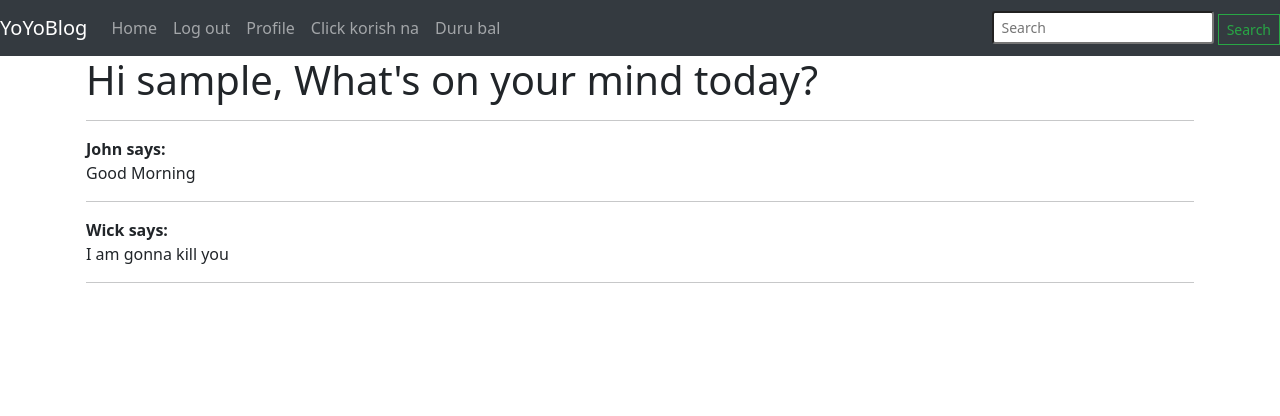
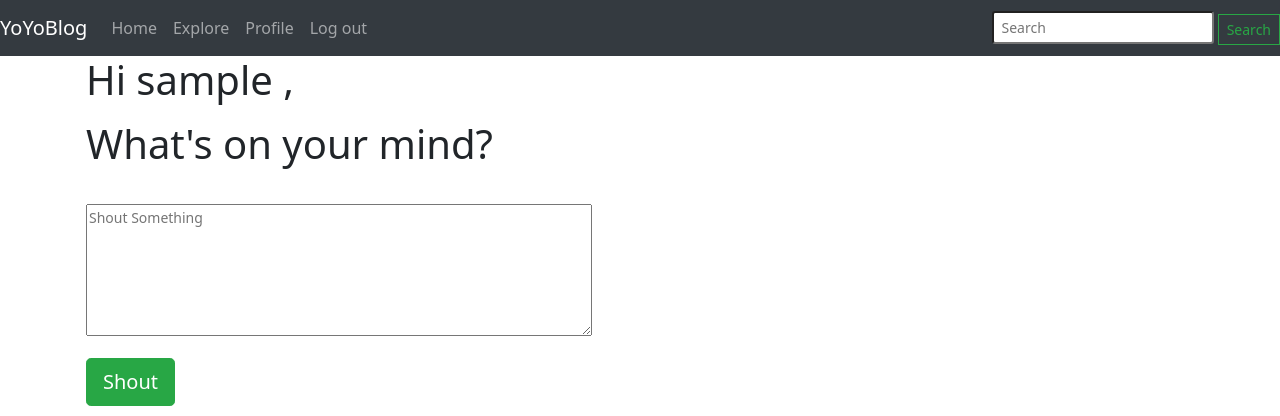
Before and after one commit to MahabubArafat/YoYoBlog, a Flask app: page / in a window 1280 px wide. Shown: the top 416 px of the page. Before the commit the page ends 283 px from the top, so only its background shows below. Run offline with Flask 2, Linux system fonts and the light colour scheme; a user stored in the database is signed in; tables that the repository leaves empty hold one stand-in row (values such as "Sample post"); some libraries are stand-ins or nearby versions.

Commit message:
added pagination,posting,post rendering in index,explore and profile

```diff
--- a/app/forms.py
+++ b/app/forms.py
@@ -54,3 +54,10 @@ class EditProfileForm(FlaskForm):
             user = User.query.filter_by(username=username.data).first()
             if user is not None:
                 raise ValidationError("Username Taken, Please Use Another Username")
+
+
+class PostForm(FlaskForm):
+    post = TextAreaField(
+        "What's on your mind?", validators=[DataRequired(), Length(min=1, max=300)]
+    )
+    submit = SubmitField("Shout")
--- a/app/routes.py
+++ b/app/routes.py
@@ -3,7 +3,7 @@ from flask import render_template, flash, redirect, url_for, request
 from werkzeug.urls import url_parse
 from flask_login import current_user, login_user, logout_user, login_required
 from app import app, db
-from app.forms import LoginForm, RegistrationForm, EditProfileForm
+from app.forms import LoginForm, RegistrationForm, EditProfileForm, PostForm
 from app.models import User, Post
 
 
@@ -14,17 +14,38 @@ def before_request():
         db.session.commit()
 
 
-@app.route("/")
-@app.route("/index")
+@app.route("/", methods=["GET", "POST"])
+@app.route("/index", methods=["GET", "POST"])
 @login_required
 # this is how we can add multiple routes or links or paths for an function or page
 # and serial of decoratores in flask specially app.routes are very important to be in first in order
 def index():
-    posts = [
-        {"author": {"username": "John"}, "body": "Good Morning"},
-        {"author": {"username": "Wick"}, "body": "I am gonna kill you"},
-    ]
-    return render_template("index.html", title="Home", posts=posts)
+    form = PostForm()
+    if form.validate_on_submit():
+        post = Post(body=form.post.data, author=current_user)
+        db.session.add(post)
+        db.session.commit()
+        flash("You Just Shouted in YoYoBlog")
+        return redirect(url_for("index"))
+
+    page = request.args.get("page", 1, type=int)
+    posts = current_user.followed_posts().paginate(
+        page, app.config["POSTS_PER_PAGE"], False
+    )
+    # for pagination of blog posts, tail .all() na die eivabe dite hoise
+    # paginate sequence (page number, num of items perpage,will it show an error when page not found?->False disi mane error dibe na,empty page dibe)
+    next_url = url_for("index", page=posts.next_num) if posts.has_next else None
+    prev_url = url_for("index", page=posts.prev_num) if posts.has_prev else None
+    # mane next and previous page number uprer oi posts ja paisi paginate query theke nibe, ar jodi paginate empty list return kore then amra next page value None dilam, jeno jeita nai oita show na kore.
+    return render_template(
+        "index.html",
+        title="Home",
+        posts=posts.items,
+        form=form,
+        next_url=next_url,
+        prev_url=prev_url,
+    )
+    # posts er pore .items lagate hoise karon paginate query items akare dey result, list akare dey na ager moto
 
 
 # adding onek boro string in return
@@ -43,6 +64,29 @@ def index():
 # """
 
 # mane ''' ei 3ta die onek boro string o return kora jay''' jantam e na bal
+
+
+@app.route("/explore")
+@login_required
+def explore():
+    page = request.args.get("page", 1, type=int)
+    # request.args.get(what is term looking for,default,type of the argument)
+    posts = Post.query.order_by(Post.timestamp.desc()).paginate(
+        page, app.config["POSTS_PER_PAGE"], False
+    )
+    # eivabe query korar reason upore
+    next_url = url_for("explore", page=posts.next_num) if posts.has_next else None
+    prev_url = url_for("explore", page=posts.prev_num) if posts.has_prev else None
+    # print(type(posts.items))--> becomes list
+    # print(len(posts.items)) per page item je koyta oitay dey
+    # print(posts.next_num, posts.prev_num)
+    return render_template(
+        "index.html",
+        title="Explore",
+        posts=posts.items,
+        next_url=next_url,
+        prev_url=prev_url,
+    )
 
 
 @app.route("/login", methods=["GET", "POST"])
@@ -102,7 +146,7 @@ def register():
 @login_required
 def user(username):
     user = User.query.filter_by(username=username).first_or_404()
-    posts = [{"author": user, "body": "test 1"}, {"author": user, "body": "test 2"}]
+    posts = user.posts.order_by(Post.timestamp.desc()).all()
     return render_template("user.html", user=user, posts=posts, title=username)
 
 
--- a/app/templates/_post.html
+++ b/app/templates/_post.html
@@ -1,11 +1,21 @@
-<div class="card mt-3" style="width: 1fr;">
+<div class="card mt-3" style="width: 1fr">
   <div class="card-header">
     <div class="row">
       <div class="col-1">
-        <img src="{{ user.avatar(36) }}" alt="" />
+        <img
+          src="{{ post.author.avatar(36) }}"
+          alt="{{ post.author.username }}"
+        />
       </div>
       <div class="col-11">
-        <b>{{ post.author.username }} says:</b>
+        <b>
+          <a
+            href="{{ url_for('user',username=post.author.username) }}"
+            style="text-decoration: none"
+            >{{ post.author.username }}
+          </a>
+          Shouted:</b
+        >
       </div>
     </div>
   </div>
--- a/app/templates/base.html
+++ b/app/templates/base.html
@@ -38,6 +38,9 @@
         <li class="nav-item active">
           <a class="nav-link" href="{{ url_for('index') }}">Home <span class="sr-only">(current)</span></a>
         </li>
+        <li class="nav-item active">
+          <a class="nav-link" href="{{ url_for('explore') }}">Explore<span class="sr-only">(current)</span></a>
+        </li>
 
         {% if current_user.is_anonymous %}
         <li class="nav-item">
@@ -45,19 +48,12 @@
         </li>
         {% else %}
         <li class="nav-item">
+          <a class="nav-link" href="{{ url_for('user', username=current_user.username) }}">Profile</a>
+        </li>
+        <li class="nav-item">
           <a class="nav-link" href={{ url_for('logout')}}>Log out</a>
         </li>
-        <li class="nav-item">
-          <a class="nav-link" href="{{ url_for('user', username=current_user.username) }}">Profile</a>
-        </li>
         {% endif %}
-        <li class="nav-item">
-          <a class="nav-link" href="{{ url_for('login') }}">Click korish na</a>
-        </li>
-        <li class="nav-item">
-          <a class="nav-link" href="{{ url_for('login') }}">Duru bal</a>
-        </li>
-
       </ul>
       <form class="form-inline">
         <input class="form-control-sm" type="search" placeholder="Search" aria-label="Search">
--- a/app/templates/index.html
+++ b/app/templates/index.html
@@ -1,16 +1,47 @@
-{% extends "base.html" %}
-{% block content %}
-<h1>Hi {{ current_user.username }}, What's on your mind today?</h1>
-<hr>
+{% extends "base.html" %} {% block content %}
+<h1>Hi {{ current_user.username }} ,</h1>
+{% if form %}
+<!-- explore option e jeno ei form render na hoy ejonno e check, form argument pass na korle form render hobe na -->
+<form action="" method="post">
+  {{ form.hidden_tag() }}
+  <p>
+    <h1>{{ form.post.label}}</h1> <br>
+    {{ form.post(class="form-text",placeholder="Shout Something",rows=6,cols=60)}}
+    {% for error in form.post.errors %}
+    <span class="alert alert-danger">
+      {{ error }}
+    </span>
+    {% endfor %}
+  </p>
+  <p>
+    {{ form.submit(class="btn btn-success btn-lg")}}
+  </p>
+</form>
+{% endif %}
+<hr />
 {% for post in posts %}
-<div>
-  <p>
-    <b>{{post.author.username}} says:</b><br />
-    {{post.body}}
-    <hr>
-
-  </p>
-</div>
+<div>{% include "_post.html" %}</div>
 
 {% endfor %}
+<br>
+<br>
+<nav aria-label="Page navigation example">
+  <ul class="pagination justify-content-end">
+    {% if prev_url %}
+    <li class="page-item">
+      <a class="page-link" href="{{ prev_url }}" aria-label="Previous">
+        <span aria-hidden="true">&laquo;</span> Newer
+      </a>
+    </li>
+    {% endif %}
+    {% if next_url %}
+    <li class="page-item">
+      <a class="page-link" href="{{ next_url }}" aria-label="Next">
+        Older <span aria-hidden="true">&raquo;</span>
+      </a>
+    </li>
+    {% endif %}
+  </ul>
+</nav>
+
 {% endblock %}
--- a/app/templates/user.html
+++ b/app/templates/user.html
@@ -1,7 +1,7 @@
 {% extends "base.html" %} {% block content %}
 <div class="row">
   <div class="col-3 p-3">
-    <img src="{{ user.avatar(256) }}" alt="" />
+    <img src="{{ user.avatar(256) }}" alt="{{ user.username }}" />
   </div>
   <div class="col-9">
     <h1>User: {{user.username}}</h1>
--- a/config.py
+++ b/config.py
@@ -16,6 +16,7 @@ class Config(object):
     MAIL_USERNAME = os.environ.get("MAIL_USERNAME")
     MAIL_PASSWORD = os.environ.get("MAIL_PASSWORD")
     ADMINS = ["joshephmalorie@gmail.com"]
+    POSTS_PER_PAGE = 20
 
 
 # ei je prottekta os.environ.get era flask er je terminale session thake seikhane je variable gula set kori, seikhan theke variable gula ney
```
Also changed, not shown: app/static/favicon.ico.
